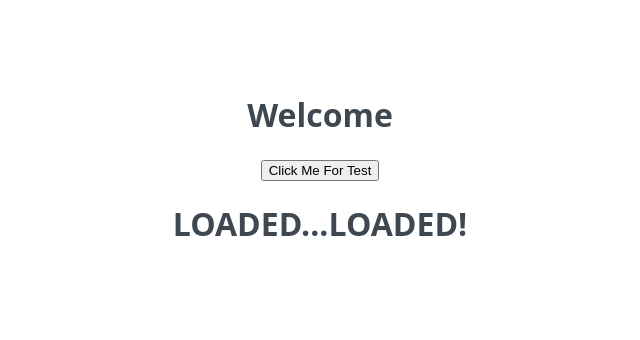
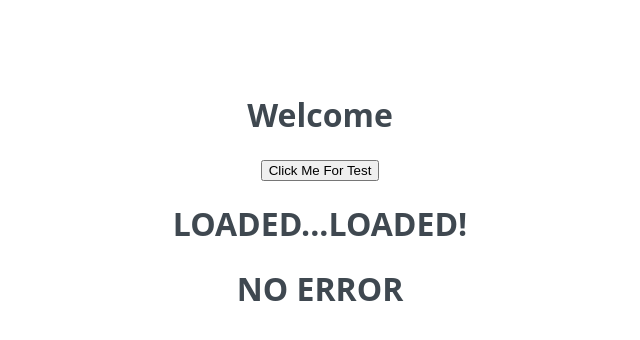
Before and after one commit to dantasyisland/react-flickr-page, a React (Create React App) app: page / in a window 1280 px wide. Shown: the top 340 px of the page, without its empty margins (320-960 px from the left). Built offline with nearby package versions, Linux system fonts and the light colour scheme; no server answers.

Commit message:
error logic established

```diff
--- a/src/App.js
+++ b/src/App.js
@@ -61,6 +61,8 @@ export default class App extends Component {
         ) : (
           <h1>LOADED...LOADED!</h1>
         )}
+
+        {!this.state.isError ? <h1>NO ERROR</h1> : <h1>BIG ERROR!</h1>}
       </div>
     );
   }
```
